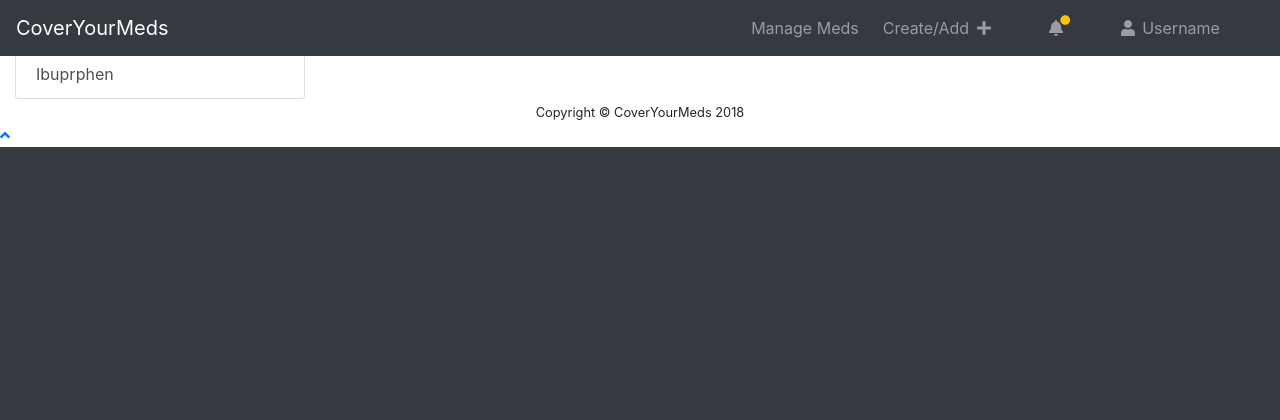
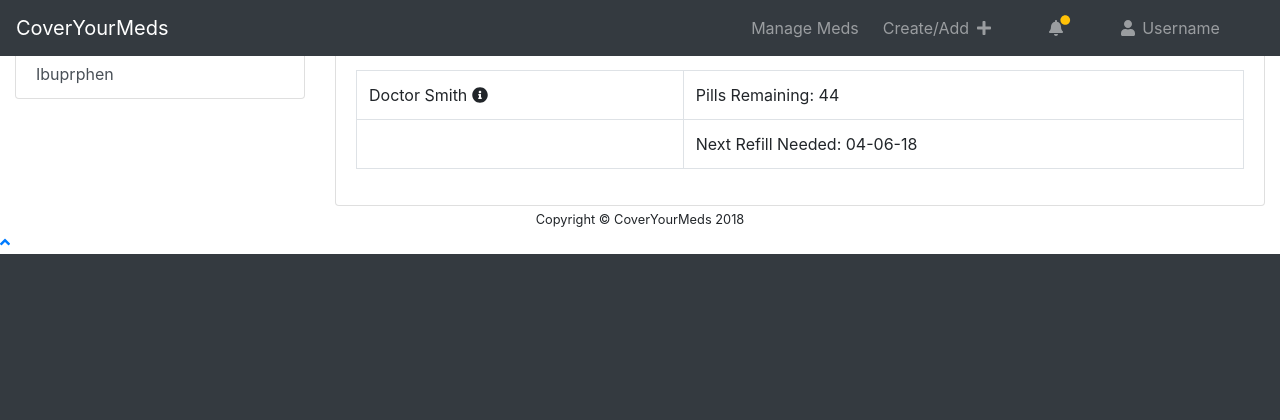
Before and after one commit to CoverYourMeds/Prototype, a Flask app: page /mymeds in a window 1280 px wide. Shown: the top 420 px of the page. Run offline with Flask 2, Linux system fonts and the light colour scheme; data comes from the database, SQL or seed files in the repository; some libraries are stand-ins or nearby versions.

Commit message:
First one is active

```diff
--- a/CoverYourMeds/templates/include/head.html
+++ b/CoverYourMeds/templates/include/head.html
@@ -4,7 +4,7 @@
     <meta name="viewport" content="width=device-width, initial-scale=1, shrink-to-fit=no">
     <meta name="description" content="">
     <meta name="author" content="">
-    <title>SB Admin - Start Bootstrap Template</title>
+    <title>CoverYourMeds</title>
     <!-- Bootstrap core CSS-->
     <link href="/static/vendor/bootstrap/css/bootstrap.min.css" rel="stylesheet">
     <!-- Custom fonts for this template-->
--- a/CoverYourMeds/templates/mymeds.html
+++ b/CoverYourMeds/templates/mymeds.html
@@ -5,7 +5,7 @@
             <div class="col-lg-3">
                 <div class="list-group" id="list-tab" role="tablist">
                     {% for medication in medications %}
-                        <a class="list-group-item list-group-item-action" id="list-{{ medication.name | lower }}-list"
+                        <a class="list-group-item list-group-item-action {% if loop.index == 1 %}active{% endif %}" id="list-{{ medication.name | lower }}-list"
                            data-toggle="list" href="#list-{{ medication.name | lower }}" role="tab"
                            aria-controls="home">{{ medication.name }}</a>
                     {% endfor %}
@@ -14,7 +14,7 @@
             <div class="col-lg-9">
                 <div class="tab-content" id="nav-tabContent">
                     {% for medication in medications %}
-                        <div class="tab-pane fade show" id="list-{{ medication.name | lower }}" role="tabpanel"
+                        <div class="tab-pane fade show {% if loop.index == 1 %}active{% endif %}" id="list-{{ medication.name | lower }}" role="tabpanel"
                              aria-labelledby="list-{{ medication.name | lower }}-list">
                             <div class="card">
                                 <div class="card-header">
```
